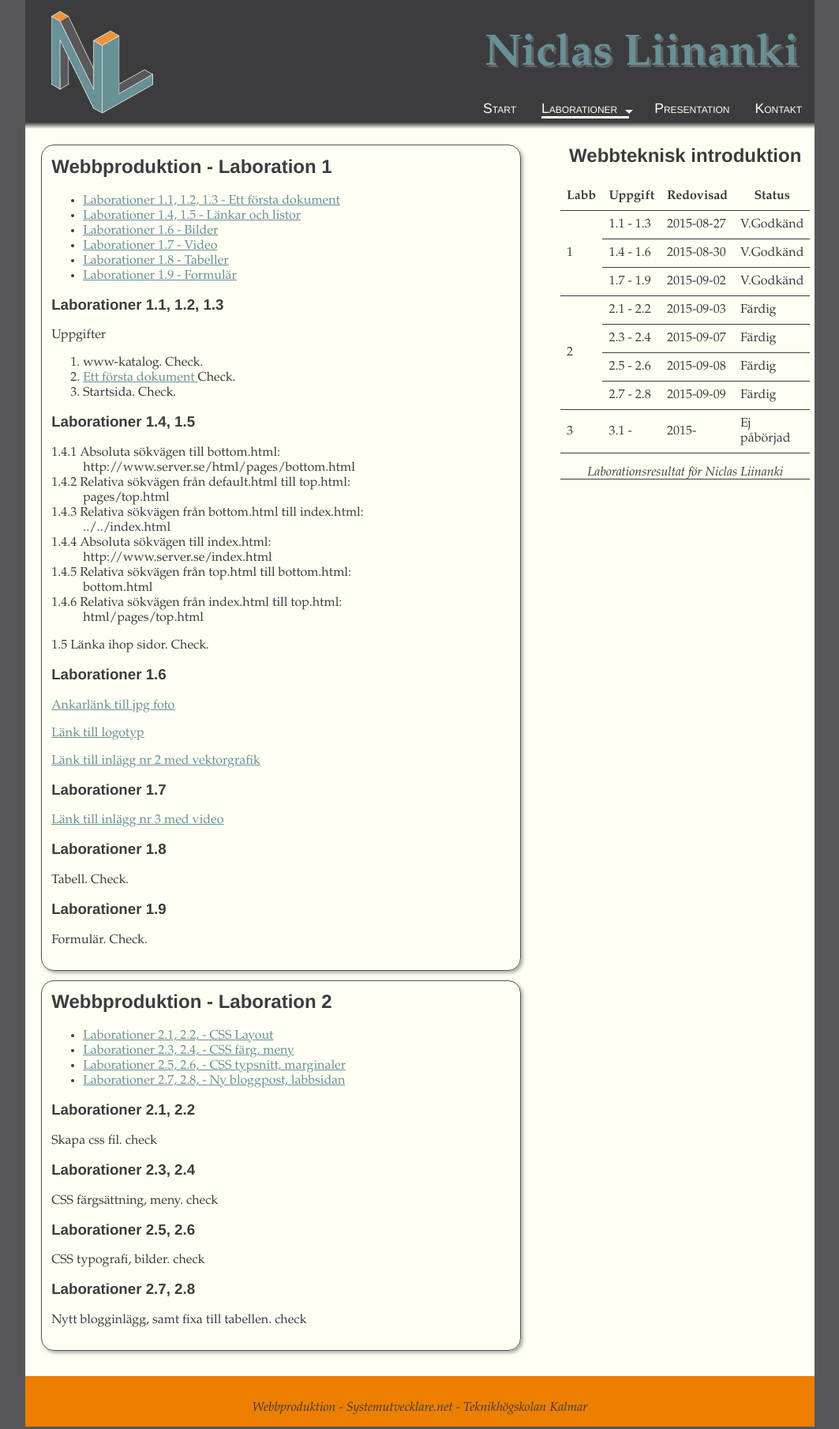
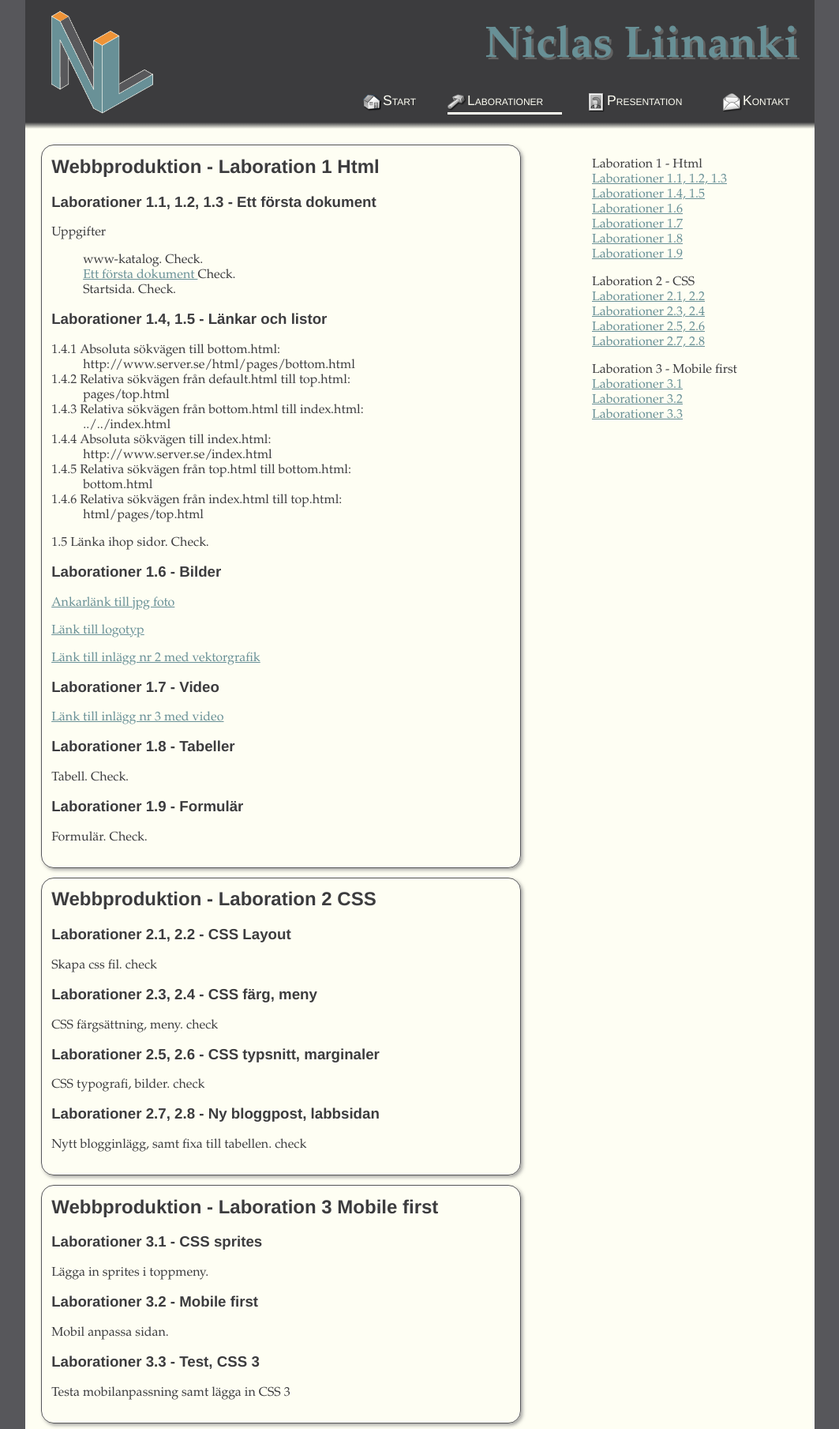
Before and after one commit to nliinanki/Webbproduktion-2015, a plain HTML site: page pages/laborations.html in a window 1280 px wide. Shown: the top 1809 px of the page at 79% size, without its empty margins (108-1171 px from the left). Drawn offline with Linux system fonts and the light colour scheme.

Commit message:
lab 3.1 impl sprites in topmenu, moved content on sidebar

```diff
--- a/css/style.css
+++ b/css/style.css
@@ -1,10 +1,12 @@
 body {
     font-family: Garamond, serif;
-    color:#3C3C3E;
-    background-color:#57575B;
-    margin:0;
-    padding:0;
+    color: #3C3C3E;
+    background-color: #57575B;
+    margin: 0;
+    padding: 0;
 }
+
+
 /* Coloring
 Mörkgrå: 	#3C3C3E rgb(60, 60, 62)
 vit:		#FEFEF3 rgb(254, 254, 243)
@@ -13,168 +15,240 @@ grå:		#57575B rgb(87, 87, 91)
 blå:		#689096 rgb(104, 144, 150)
 */
 
+
 /* Layout divs */
+
 #container {
-    background-color:#FEFEF3;
-    margin:0 auto;
-    width:1000px;
-    height:auto;
-    overflow:auto;
-}
-header {
-    background: -prefix-linear-gradient(top, #3C3C3E 95%, #FEFEF3 );
-    background: linear-gradient(to bottom, #3C3C3E 95%, #FEFEF3 );
-    overflow:auto;
-}
-main {
-    background-color:#FEFEF3;
-    margin:2% 1% 2% 2%;
-    width:60.8%;
-    float:left;
-}
-aside {
-    background-color:#FEFEF3;
-    margin:2% 1% 2% 4%;
-    width:31.2%;
-    height:auto;
-    float:right;
-}
-footer {
-    width:100%;
-    margin:0 auto;
-    background: rgba(237, 126, 0, 1);
-    float:left;
+    background-color: #FEFEF3;
+    margin: 0 auto;
+    width: 1000px;
+    height: auto;
+    overflow: auto;
 }
 
+header {
+    background: -prefix-linear-gradient(top, #3C3C3E 95%, #FEFEF3);
+    background: linear-gradient(to bottom, #3C3C3E 95%, #FEFEF3);
+    overflow: auto;
+}
+
+main {
+    background-color: #FEFEF3;
+    margin: 2% 1% 2% 2%;
+    width: 60.8%;
+    float: left;
+}
+
+aside {
+    background-color: #FEFEF3;
+    margin: 2% 1% 2% 4%;
+    width: 31.2%;
+    height: auto;
+    float: right;
+}
+
+footer {
+    width: 100%;
+    margin: 0 auto;
+    background: rgba(237, 126, 0, 1);
+    float: left;
+}
+
+
 /* Menu */
-nav { float:right;}
-nav ul li {
-    list-style-type:none;
-    display:block;
-    float:left;
-    margin-left:1em;
-    margin-right:1em;
+
+nav {
+    float: right;
 }
-nav ul ul {display: none;}
 
-nav .submenu:after {
-   border: 0.3em solid transparent;
-   border-top-color: #FEFEF3;
-   content: '';
-   vertical-align: bottom;
-   display: inline-block;
-   position: relative;
-   right: -0.3em;
+nav li {
+    list-style-type: none;
+    margin: 0 1em 0 1em;
+    display: block;
+    float: left;
 }
-nav li:hover ul {
-	display: block;
-	position:absolute;
-	margin: 0;
-	padding: 0.5em 0; }
-nav li:hover li {clear:both;background-color: #3C3C3E;}
 
 nav a {
     font: normal small-caps normal 1.1em/110% "Helvetica", "Arial", sans-serif;
-    color:#FEFEF3;
-    text-decoration:none;
+    color: #FEFEF3;
+    text-decoration: none;
+    padding-left: 25px;
 }
-nav a:link {color:#FEFEF3;}
-nav a:visited {color:#FEFEF3;}
-nav a:hover {color:#689096;}
-nav a:active {color:#ED7E00;}
-nav #current {border-bottom:0.2em solid #FEFEF3;}
+
+nav a:link {
+    color: #FEFEF3;
+}
+
+nav a:visited {
+    color: #FEFEF3;
+}
+
+nav a:hover {
+    color: #689096;
+}
+
+nav a:active {
+    color: #ED7E00;
+}
+
+nav .current {
+    border-bottom: 0.2em solid #FEFEF3;
+}
+
+#homeicon,
+#hammericon,
+#pictureicon,
+#mailicon {
+    width: 24px;
+    height: 24px;
+    display: block;
+    background-image: url(pics/sprite.png);
+    background-repeat: no-repeat;
+    float: left;
+}
+
+#homeicon {
+    background-position: 0 -48px;
+    width: 50px;
+}
+
+#homeicon:hover {
+    background-position: 0 0;
+    width: 50px;
+}
+
+#hammericon {
+    background-position: 0 -144px;
+    width: 120px;
+}
+
+#hammericon:hover {
+    background-position: 0 -96px;
+    width: 120px;
+}
+
+#pictureicon {
+    background-position: 0 -240px;
+    width: 115px;
+}
+
+#pictureicon:hover {
+    background-position: 0 -192px;
+    width: 115px;
+}
+
+#mailicon {
+    background-position: 0 -336px;
+    width: 75px;
+}
+
+#mailicon:hover {
+    background-position: 0 -288px;
+    width: 75px;
+}
+
 
 /* Content */
+
 #logo {
-    float:left;
-    width:10em;
-    padding:0 0 1% 1.5%;
+    float: left;
+    width: 10em;
+    padding: 0 0 1% 1.5%;
 }
+
 article {
-    border:0.05em solid #57575B;
+    border: 0.1em solid #57575B;
     border-radius: 1em;
     box-shadow: 0.15em 0.15em 0.25em rgba(87, 87, 91, 0.5);
-    padding:2%;
-    margin-bottom:2%;
-    overflow:auto;
-    text-align:justify;
+    padding: 2%;
+    margin-bottom: 2%;
+    overflow: auto;
+    text-align: justify;
 }
-article img {width: 50%;}
-article video {width: 90%; padding:1em;}
-aside img {width: 95%;float:left;}
-.icon
- {
-  margin: 0;
-  padding-left:5.5%;
-  background-image: url(pics/nl.svg);
-  background-repeat: no-repeat;
-  background-size:1.2em;
+
+article img {
+    width: 50%;
 }
+
+article video {
+    width: 90%;
+    padding: 1em;
+}
+
+aside img {
+    width: 95%;
+    float: left;
+}
+
+.icon {
+    margin: 0;
+    padding-left: 5.5%;
+    background-image: url(pics/nl.svg);
+    background-repeat: no-repeat;
+    background-size: 1.2em;
+}
+
 .author {
     font: italic normal 1.0em/100% "garamond", serif;
-    padding:0.5em 0 1em 0;
-    margin:0;
+    padding: 0.5em 0 1em 0;
+    margin: 0;
 }
+
 .foot {
     font: italic normal 1.0em/100% "garamond", serif;
-    padding:1em 0 0 0;
+    padding: 1em 0 0 0;
     text-align: center
 }
-.fright {float:right; padding:1.2em 0 0 1em;}
-.fleft {float:left;}
-ul, li {
-    padding-top:0;
 
+.fright {
+    float: right;
+    padding: 1.2em 0 0 1em;
 }
 
+.fleft {
+    float: left;
+}
+
+ul,
+li {
+    padding-top: 0;
+    list-style-type: none;
+}
+
+
 /* Typografi */
+
 h1 {
     font: 900 normal 3.5em/110% "garamond", serif;
-    color:#689096;
-    text-shadow: 0.05em 0.05em 0 rgba(254,254,243,0.2);
-    margin:4% 2% 1% 0;
-    float:right;
+    color: #689096;
+    text-shadow: 0.05em 0.05em 0 rgba(254, 254, 243, 0.2);
+    margin: 3% 2% 1% 0;
+    float: right;
 }
-h2, h3, h4 {font-family:"helvetica", "arial", sans-serif; margin-top:0;}
+
+h2,
+h3,
+h4 {
+    font-family: "helvetica", "arial", sans-serif;
+    margin-top: 0;
+}
 
 a {
-    color:#689096;
+    color: #689096;
 }
 
+
 /* Table */
+
 table {
-    border-collapse:collapse
+    border-collapse: collapse;
 }
-th, td {
-    padding:0.5em;
+
+th,
+td {
+    padding: 0.5em;
 }
+
 tr {
     border-bottom: 1px solid #3C3C3E;
 }
-
-/* Sprite */
-.socialicons {
-    width:24px;
-    height:24px;
-    display:block;
-    background-image:url(pics/sprite.png);
-    float:left;
-}
-
-#sprite span { padding-left:25px;}
-#sprite ul {margin-top:20px; margin-bottom:20px; padding:0; overflow:auto;}
-#sprite li {
-    list-style-type:none;
-    display:block;
-    float:left;
-    margin-right:70px;
-}
-
-#homeicon {background-position:0 -48px;}
-#homeicon:hover {background-position:0 0;}
-#hammericon {background-position:0 -144px; margin-right:20px}
-#hammericon:hover {background-position:0 -96px; margin-right:20px}
-#pictureicon {background-position:0 -240px;}
-#pictureicon:hover {background-position:0 -192px;}
-#mailicon {background-position:0 -336px;}
-#mailicon:hover {background-position:0 -288px;}
--- a/pages/laborations.html
+++ b/pages/laborations.html
@@ -14,32 +14,19 @@
             <h1> Niclas Liinanki </h1>
             <nav>
                 <ul>
-                    <li><a href="../index.html">  Start         </a></li>
-                    <li><a href="laborations.html" id="current" class="submenu">      Laborationer </a>
-                        <ul>
-                            <li><a href="laborations.html#lab1"> Laboration 1   </a></li>
-                            <li><a href="laborations.html#lab2"> Laboration 2   </a></li>
-                        </ul>
-                    </li>
-                    <li><a href="presentation.html">     Presentation  </a></li>
-                    <li><a href="contact.html">          Kontakt       </a></li>
+                    <li><a href="../index.html" id="homeicon"> Start </a></li>
+                    <li><a href="laborations.html" id="hammericon" class="current">   Laborationer </a></li>
+                    <li><a href="presentation.html" id="pictureicon"> Presentation </a></li>
+                    <li><a href="contact.html" id="mailicon"> Kontakt </a></li>
                 </ul>
             </nav>
         </header>
 
         <main>
             <article>
-                <h2 id="lab1"> Webbproduktion - Laboration 1 </h2>
-                <ul>
-                    <li><a href="#lab1.1"> Laborationer 1.1, 1.2, 1.3 - Ett första dokument </a></li>
-                    <li><a href="#lab1.4"> Laborationer 1.4, 1.5 - Länkar och listor </a></li>
-                    <li><a href="#lab1.6"> Laborationer 1.6 - Bilder </a></li>
-                    <li><a href="#lab1.7"> Laborationer 1.7 - Video </a></li>
-                    <li><a href="#lab1.8"> Laborationer 1.8 - Tabeller </a></li>
-                    <li><a href="#lab1.9"> Laborationer 1.9 - Formulär </a></li>
-                </ul>
+                <h2 id="lab1"> Webbproduktion - Laboration 1 Html </h2>
 
-                <h3 id="lab1.1"> Laborationer 1.1, 1.2, 1.3 </h3>
+                <h3 id="lab1.1"> Laborationer 1.1, 1.2, 1.3 - Ett första dokument </h3>
                 <p> Uppgifter </p>
                 <ol>
                     <li> www-katalog. Check. </li>
@@ -47,7 +34,7 @@
                     <li> Startsida. Check. </li>
                 </ol>
 
-                <h3 id="lab1.4"> Laborationer 1.4, 1.5 </h3>
+                <h3 id="lab1.4"> Laborationer 1.4, 1.5 - Länkar och listor</h3>
                 <dl>
                     <dt> 1.4.1 Absoluta sökvägen till bottom.html: </dt>
                     <dd> http://www.server.se/html/pages/bottom.html </dd>
@@ -64,7 +51,7 @@
                 </dl>
                 <p> 1.5 Länka ihop sidor. Check.</p>
 
-                <h3 id="lab1.6"> Laborationer 1.6 </h3>
+                <h3 id="lab1.6"> Laborationer 1.6 - Bilder </h3>
                 <a href="presentation.html#foto">
                     <p> Ankarlänk till jpg foto</p>
                 </a>
@@ -75,106 +62,71 @@
                     <p> Länk till inlägg nr 2 med vektorgrafik </p>
                 </a>
 
-                <h3 id="lab1.7"> Laborationer 1.7 </h3>
+                <h3 id="lab1.7"> Laborationer 1.7 - Video </h3>
                 <a href="../index.html#video">
                     <p> Länk till inlägg nr 3 med video </p>
                 </a>
 
-                <h3 id="lab1.8"> Laborationer 1.8 </h3>
+                <h3 id="lab1.8"> Laborationer 1.8 - Tabeller </h3>
                 <p> Tabell. Check. </p>
 
-                <h3 id="lab1.9"> Laborationer 1.9 </h3>
+                <h3 id="lab1.9"> Laborationer 1.9 - Formulär </h3>
                 <p> Formulär. Check. </p>
             </article>
 
             <article>
-                <h2 id="lab2"> Webbproduktion - Laboration 2 </h2>
-                <ul>
-                    <li><a href="#lab2.1"> Laborationer 2.1, 2.2, - CSS Layout </a></li>
-                    <li><a href="#lab2.3"> Laborationer 2.3, 2.4, - CSS färg, meny </a></li>
-                    <li><a href="#lab2.5"> Laborationer 2.5, 2.6, - CSS typsnitt, marginaler </a></li>
-                    <li><a href="#lab2.7"> Laborationer 2.7, 2.8, - Ny bloggpost, labbsidan </a></li>
-                </ul>
+                <h2 id="lab2"> Webbproduktion - Laboration 2 CSS </h2>
 
-                <h3 id="lab2.1"> Laborationer 2.1, 2.2 </h3>
+                <h3 id="lab2.1"> Laborationer 2.1, 2.2 - CSS Layout </h3>
                 <p> Skapa css fil. check</p>
 
-                <h3 id="lab2.3"> Laborationer 2.3, 2.4 </h3>
+                <h3 id="lab2.3"> Laborationer 2.3, 2.4 - CSS färg, meny </h3>
                 <p> CSS färgsättning, meny. check</p>
 
-                <h3 id="lab2.5"> Laborationer 2.5, 2.6 </h3>
+                <h3 id="lab2.5"> Laborationer 2.5, 2.6 - CSS typsnitt, marginaler </h3>
                 <p> CSS typografi, bilder. check</p>
 
-                <h3 id="lab2.7"> Laborationer 2.7, 2.8 </h3>
+                <h3 id="lab2.7"> Laborationer 2.7, 2.8 - Ny bloggpost, labbsidan </h3>
                 <p> Nytt blogginlägg, samt fixa till tabellen. check</p>
+            </article>
+            <article>
+                <h2 id="lab3"> Webbproduktion - Laboration 3 Mobile first </h2>
+
+                <h3 id="lab3.1"> Laborationer 3.1 - CSS sprites </h3>
+                <p> Lägga in sprites i toppmeny. </p>
+
+                <h3 id="lab3.2"> Laborationer 3.2 - Mobile first </h3>
+                <p> Mobil anpassa sidan. </p>
+
+                <h3 id="lab3.3"> Laborationer 3.3 - Test, CSS 3 </h3>
+                <p> Testa mobilanpassning samt lägga in CSS 3</p>
+
             </article>
         </main>
 
         <aside>
-            <table>
-                <caption>
-                    <h2> Webbteknisk introduktion </h2>
-                </caption>
-                <thead>
-                    <tr>
-                        <th> Labb </th>
-                        <th> Uppgift </th>
-                        <th> Redovisad </th>
-                        <th> Status </th>
-                    </tr>
-                </thead>
-                <tfoot>
-                    <tr>
-                        <td colspan="4" class="foot"> Laborationsresultat för Niclas Liinanki </td>
-                    </tr>
-                </tfoot>
-                <tbody>
-                    <tr>
-                        <td rowspan="3"> 1 </td>
-                        <td> 1.1 - 1.3 </td>
-                        <td> 2015-08-27 </td>
-                        <td> V.Godkänd </td>
-                    </tr>
-                    <tr>
-                        <td> 1.4 - 1.6 </td>
-                        <td> 2015-08-30 </td>
-                        <td> V.Godkänd </td>
-                    </tr>
-                    <tr>
-                        <td> 1.7 - 1.9 </td>
-                        <td> 2015-09-02 </td>
-                        <td> V.Godkänd </td>
-                    </tr>
-                    <tr>
-                        <td rowspan="4"> 2 </td>
-                        <td> 2.1 - 2.2 </td>
-                        <td> 2015-09-03 </td>
-                        <td> Färdig </td>
-                    </tr>
-                    <tr>
-                        <td> 2.3 - 2.4 </td>
-                        <td> 2015-09-07 </td>
-                        <td> Färdig </td>
-                    </tr>
-                    <tr>
-                        <td> 2.5 - 2.6 </td>
-                        <td> 2015-09-08 </td>
-                        <td> Färdig </td>
-                    </tr>
-                    <tr>
-                        <td> 2.7 - 2.8 </td>
-                        <td> 2015-09-09 </td>
-                        <td> Färdig </td>
-                    </tr>
-                    <tr>
-                        <td rowspan="1"> 3 </td>
-                        <td> 3.1 -  </td>
-                        <td> 2015- </td>
-                        <td> Ej påbörjad </td>
-
-                    </tr>
-                </tbody>
-            </table>
+            <ul>
+                <li> Laboration 1 - Html </li>
+                <li><a href="#lab1.1"> Laborationer 1.1, 1.2, 1.3 </a></li>
+                <li><a href="#lab1.4"> Laborationer 1.4, 1.5 </a></li>
+                <li><a href="#lab1.6"> Laborationer 1.6  </a></li>
+                <li><a href="#lab1.7"> Laborationer 1.7  </a></li>
+                <li><a href="#lab1.8"> Laborationer 1.8  </a></li>
+                <li><a href="#lab1.9"> Laborationer 1.9  </a></li>
+            </ul>
+            <ul>
+                <li> Laboration 2 - CSS </li>
+                <li><a href="#lab2.1"> Laborationer 2.1, 2.2  </a></li>
+                <li><a href="#lab2.3"> Laborationer 2.3, 2.4 </a></li>
+                <li><a href="#lab2.5"> Laborationer 2.5, 2.6  </a></li>
+                <li><a href="#lab2.7"> Laborationer 2.7, 2.8  </a></li>
+            </ul>
+            <ul>
+                <li> Laboration 3 - Mobile first </li>
+                <li><a href="#lab3.1"> Laborationer 3.1  </a></li>
+                <li><a href="#lab3.2"> Laborationer 3.2  </a></li>
+                <li><a href="#lab3.3"> Laborationer 3.3  </a></li>
+            </ul>
         </aside>
 
         <footer>
```
Also changed, not shown: index.html (+79 -30 lines), pages/contact.html (+4 -9 lines), pages/presentation.html (+4 -9 lines).
